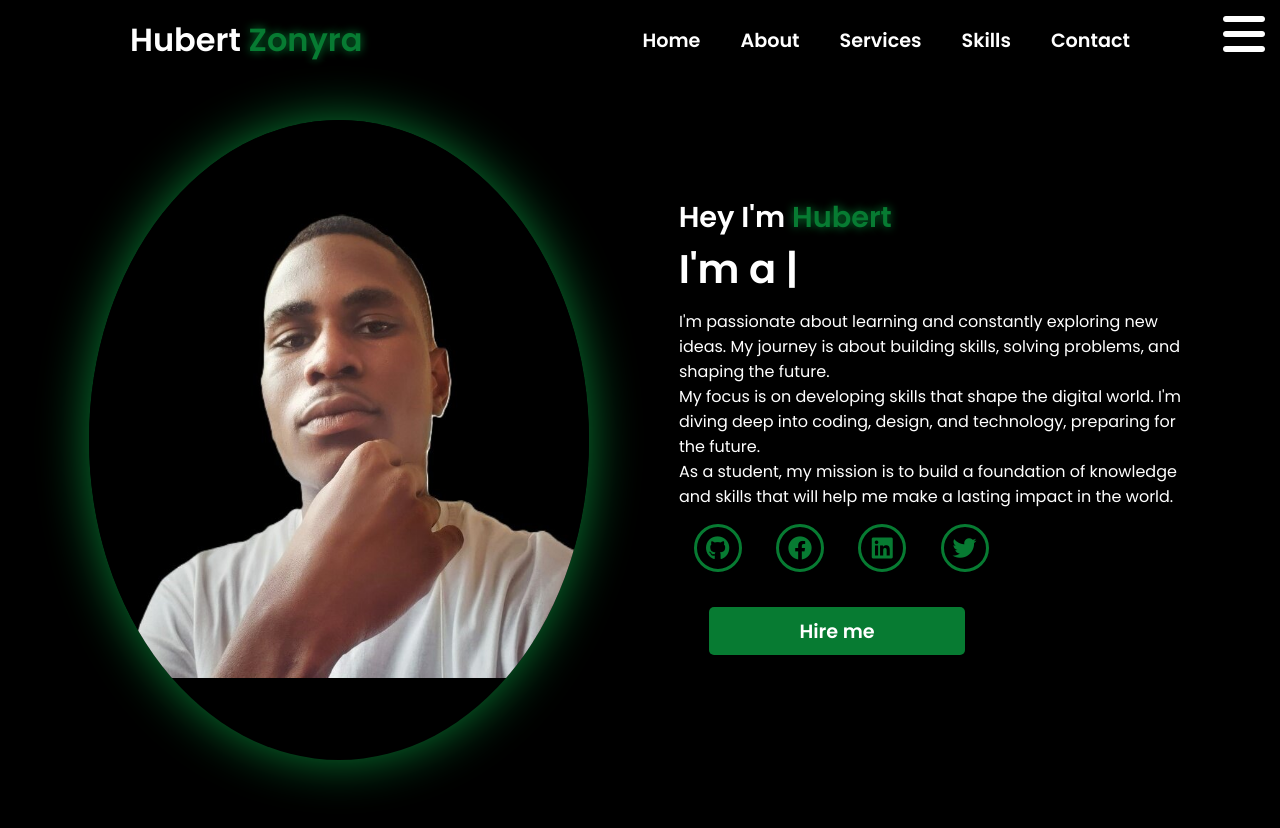
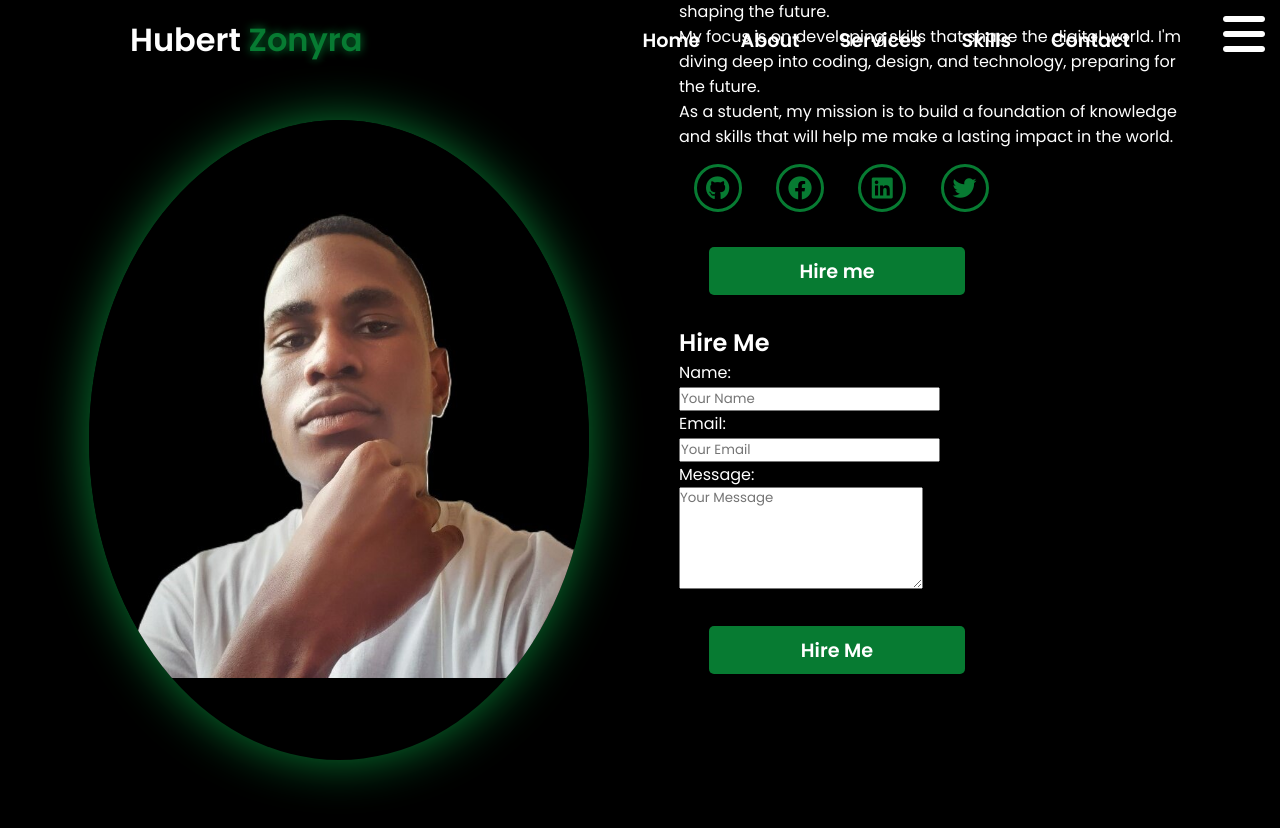
Before and after one commit to zonyra-hubert/my-website, a plain HTML site: page index.html in a window 1280 px wide. Before the commit the page ends 800 px from the top, so only its background shows below. Drawn offline with nearby package versions, Linux system fonts and the light colour scheme.

Commit message:
Update index.html

```diff
--- a/index.html
+++ b/index.html
@@ -63,10 +63,28 @@
     </div>
     <div class="btn" data-aos="zoom-in" data-aos-duration="1500" data-aos-delay="1800">
        <button>Hire me</button>
+        <section id="contact">
+    <div class="contact-container">
+        <h2>Hire Me</h2>
+        <form id="hireForm">
+            <label for="name">Name:</label><br>
+            <input type="text" id="name" name="name" placeholder="Your Name" required><br>
+
+            <label for="email">Email:</label><br>
+            <input type="email" id="email" name="email" placeholder="Your Email" required><br>
+
+            <label for="message">Message:</label><br>
+            <textarea id="message" name="message" rows="5" placeholder="Your Message" required></textarea><br>
+
+            <button type="submit">Hire Me</button>
+        </form>
+    </div>
+</section>
     </div>
     </div>
     </div>
 </section>
+
 
 <script src="https://unpkg.com/aos@next/dist/aos.js"></script>
 <script>
```
